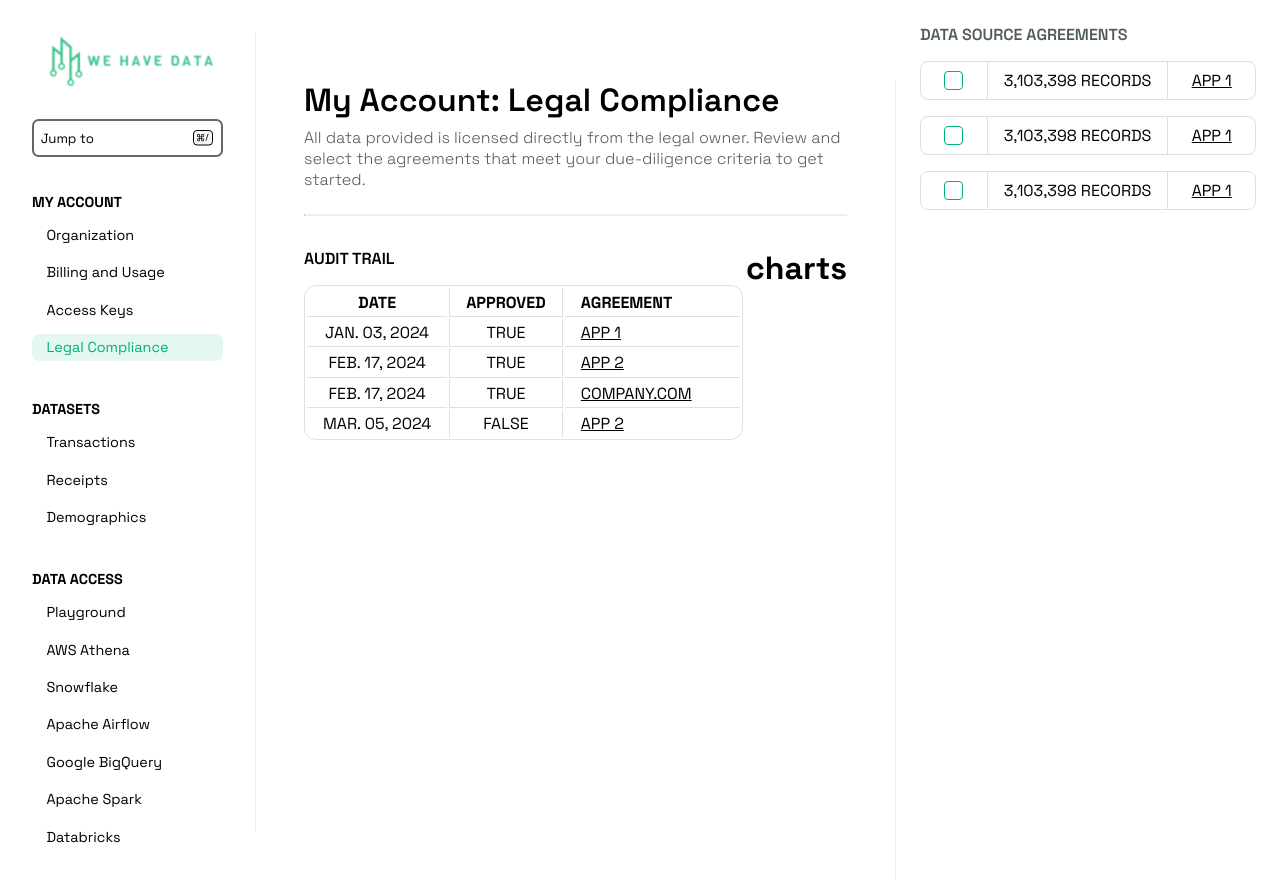
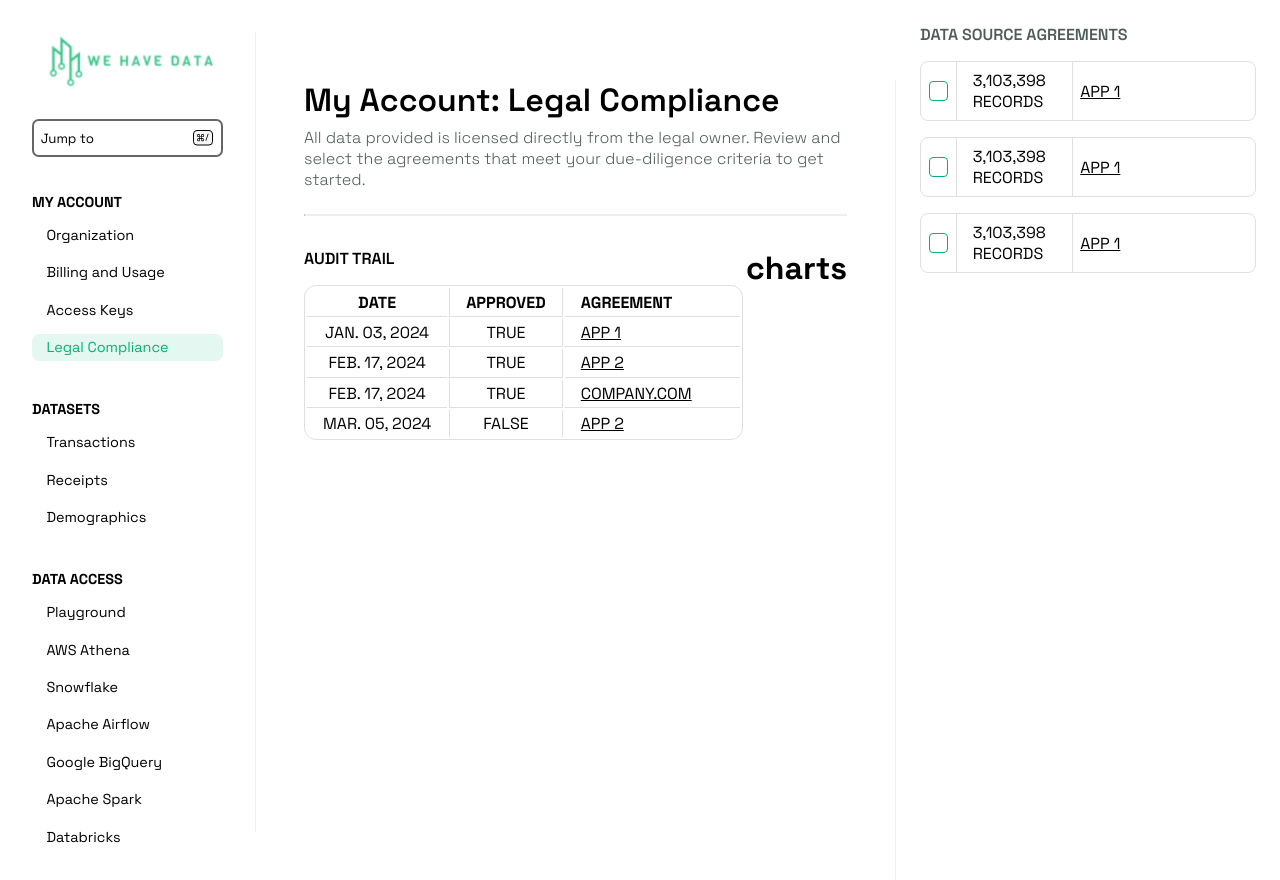
Before and after one commit to tiki/website-client-shop, a Vue app: page / in a window 1280 px wide. Both pictures are taken after a click on the item "Legal Compliance". Built offline with nearby package versions, Linux system fonts and the light colour scheme.

Commit message:
fix: datasource component width

```diff
--- a/src/LegalCompliance/DataSourceAgreement.vue
+++ b/src/LegalCompliance/DataSourceAgreement.vue
@@ -47,6 +47,7 @@ input[type='checkbox'] {
   border-left: 1px solid #00000020;
   border-right: 1px solid #00000020;
   padding: 0.5em 1em;
+  width: 35%;
 }
 .agreement-checkbox-container {
   display: flex;
@@ -59,5 +60,6 @@ input[type='checkbox'] {
 
 .agreement-checkbox-container span {
   text-decoration: underline;
+  width: 50%;
 }
 </style>
```
